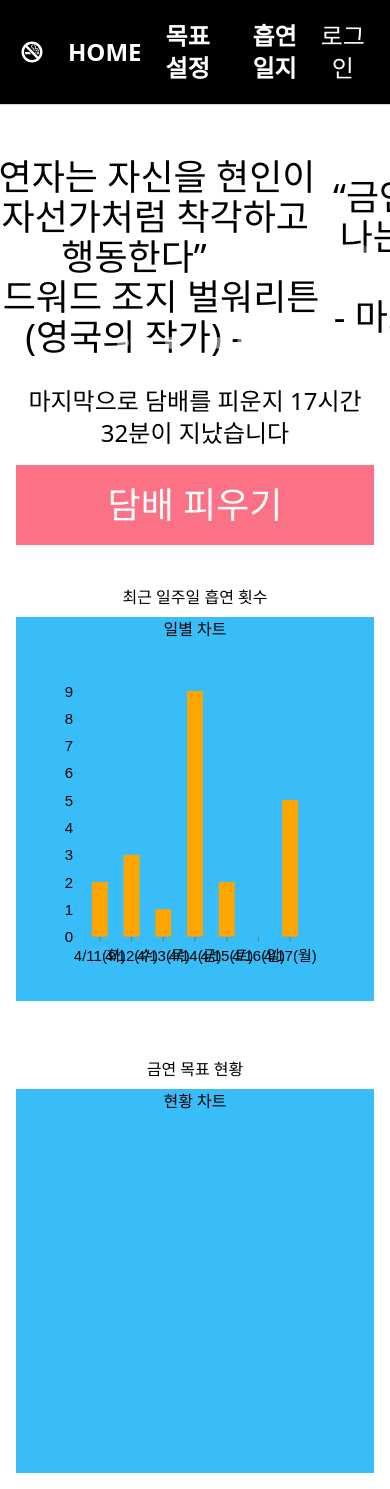
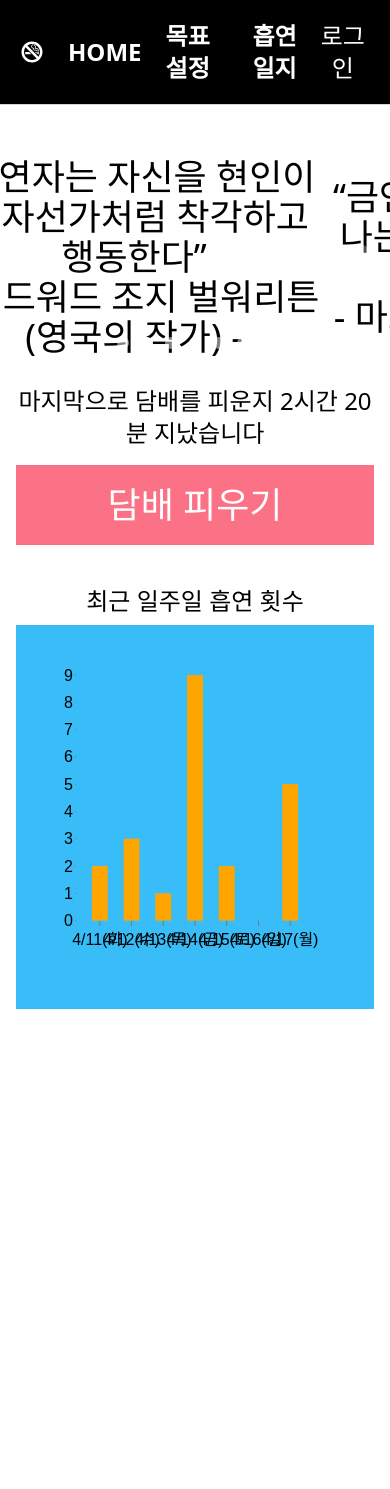
Before and after one commit to Joonhart/quit-smoking-diary, a React (Create React App) app: page / in a window 390 px wide. After the commit the page ends 1025 px from the top, so only its background shows below. Built offline with nearby package versions, Linux system fonts and the light colour scheme; no server answers.

Commit message:
show last smoke time and set useEffect

```diff
--- a/src/api/firebase.js
+++ b/src/api/firebase.js
@@ -72,7 +72,6 @@ export async function getAllSmokeHistory(uid) {
       } else {
         return {};
       }
-      return snapshot.val() || {};
     });
 }
 
--- a/src/components/chart/BarChart.jsx
+++ b/src/components/chart/BarChart.jsx
@@ -2,7 +2,7 @@ import { ResponsiveBar } from "@nivo/bar";
 import React, { useEffect, useState } from "react";
 import { getUserWeekSmokeData, getWeekSmokeDummyData } from "../../utils/moment";
 
-const Barchart = ({uid}) => {
+const Barchart = ({uid, smoke}) => {
   const [weekSmokeData, setWeekSmokeData] = useState()
   const [axisLeft, setAxisLeft] = useState();
 
@@ -18,9 +18,7 @@ const Barchart = ({uid}) => {
     })
     }
     fetchWeekSmokeData();
-  }, [uid])
-
-  // console.log(thickValue);
+  }, [uid, smoke])
 
   if(!weekSmokeData) return (<p>loading...</p>)
 
@@ -42,7 +40,7 @@ const Barchart = ({uid}) => {
           axis: {
             ticks: {
               text: {
-                fontSize: 15,
+                fontSize: 16,
                 fill: "#000000",
               },
             },
--- a/src/components/chart/TimeRangeChart.jsx
+++ b/src/components/chart/TimeRangeChart.jsx
@@ -1,9 +1,7 @@
 import { ResponsiveTimeRange } from "@nivo/calendar";
 import React from "react";
 import { getAllSmokeDummyData } from "../../utils/moment";
-import { AuthContextProvider } from "../../context/AuthContext";
-import { useState } from "react";
-import { useEffect } from "react";
+import { useState, useEffect } from "react";
 
 const TimeRangeChart = ({uid}) => {
   const [allSmokeData, setAllSmokeData] = useState();
--- a/src/pages/Main.jsx
+++ b/src/pages/Main.jsx
@@ -1,22 +1,34 @@
-import React, { useState } from "react";
+import React, { useEffect, useState } from "react";
 import Barchart from "../components/chart/BarChart";
 import LongButton from "../components/ui/LongButton";
 import TextCaroucel from "../components/ui/TextCaroucel";
 import { useAuthContext } from "../context/AuthContext";
 import AlertInfo from "../components/ui/AlertInfo";
 import { addSmokeHistory } from "../api/firebase";
+import { getLastSmokeTime } from "../utils/moment";
 
 const Main = () => {
   const { uid } = useAuthContext();
   const [isLogin, setIsLogin] = useState(true);
+  const [smoke, setSmoke] = useState(true);
+  const [lastSmoke, setLastSmoke] = useState('')
+
+  useEffect(() => {
+    async function getSmokeTime() {
+      const lastSmokeTime = uid ? await getLastSmokeTime(uid) : '2시간 20분'
+      setLastSmoke(lastSmokeTime)
+    }
+    getSmokeTime();
+  }, [smoke])
 
   const showAlert = () => {
     setIsLogin(false);
     setTimeout(() => setIsLogin(true), 3000);
   };
-  const smokeHandler = () => {
+  const smokeHandler = async () => {
     !uid && showAlert();
-    uid && addSmokeHistory(uid);
+    uid && await (addSmokeHistory(uid));
+    uid && (setSmoke((smoke) => !smoke))
   };
 
   return (
@@ -27,22 +39,21 @@ const Main = () => {
       </section>
       <section className="p-4">
         <p className="mb-4 text-center text-2xl">
-          마지막으로 담배를 피운지 17시간 32분이 지났습니다
+          마지막으로 담배를 피운지 {lastSmoke} 지났습니다
         </p>
         <LongButton onClick={smokeHandler} text="담배 피우기" />
       </section>
-      <section className="text-center grid grid-cols-1 lg:grid-cols-2 gap-2 gap-y-4">
+      <section className="text-center grid grid-cols-1 lg:grid-cols-1 gap-2 gap-y-4">
         <section className="p-4">
-          <p className="p-2">최근 일주일 흡연 횟수</p>
+          <p className="p-2 text-2xl">최근 일주일 흡연 횟수</p>
           <div className="h-96 bg-sky-400">
-            일별 차트
-            <Barchart uid={uid}/>
+            <Barchart uid={uid} smoke={smoke}/>
           </div>
         </section>
-        <section className="p-4">
+        {/* <section className="p-4">
           <p className="p-2">금연 목표 현황</p>
           <div className="h-96 bg-sky-400">현황 차트</div>
-        </section>
+        </section> */}
       </section>
     </>
   );
--- a/src/utils/moment.js
+++ b/src/utils/moment.js
@@ -51,3 +51,11 @@ export async function getUserWeekSmokeData(uid) {
     }
     return userWeekSmokeData
 }
+
+export async function getLastSmokeTime(uid) {
+  const userAllSmokeHistory = await getAllSmokeHistory(uid);
+  const lastSmokeDay = Object.keys(userAllSmokeHistory).pop();
+  const lastSmokeTime = userAllSmokeHistory[lastSmokeDay].pop();
+  let howlong = moment(lastSmokeDay + ' ' + lastSmokeTime).fromNow().replace(' 전', '');
+  return howlong === '하루' ? '하루가' : howlong + '이';
+}
```
